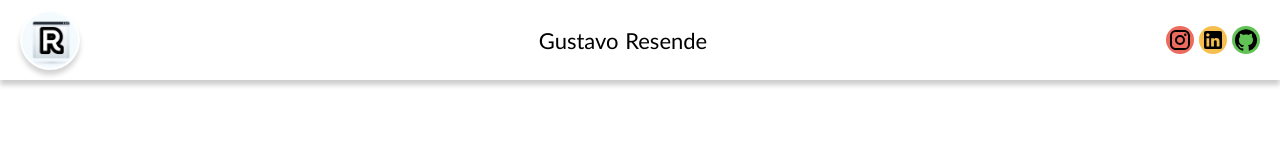
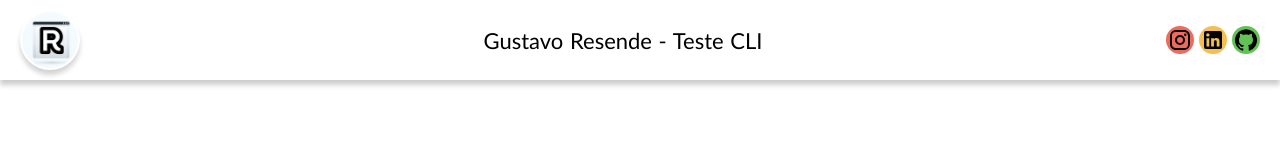
Before and after one commit to resendegu/i-am-resende, a React (Vite) app: page / in a window 1280 px wide. Shown: the top 160 px of the page. Built offline with nearby package versions, Linux system fonts and the light colour scheme; no server answers; the database is empty.

Commit message:
test: test new cubos cli

```diff
--- a/src/components/Header/Header.jsx
+++ b/src/components/Header/Header.jsx
@@ -28,7 +28,7 @@ const Header = () => {
 
             <div className="header-title">
                 <a href="./">
-                    <h1>{name}</h1>
+                    <h1>{name} - Teste CLI</h1>
                 </a>
             </div>
 
```
